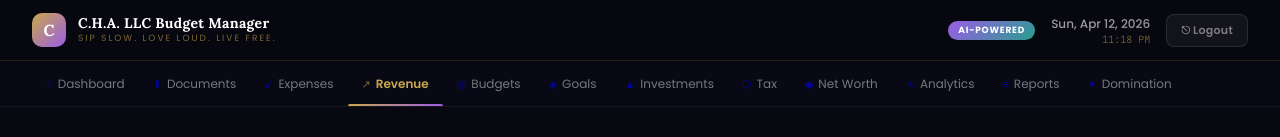
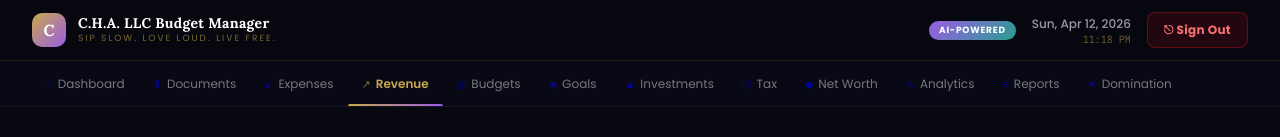
Before and after one commit to cha-llc/cha-budget-manager, a Next.js app: page /revenue in a window 1280 px wide. Shown: the top 137 px of the page. Built offline with nearby package versions, Linux system fonts and the light colour scheme; no server answers; the database is empty.

Commit message:
fix: make Sign Out button visible — red tint, higher contrast, clearer label

```diff
--- a/components/Layout.tsx
+++ b/components/Layout.tsx
@@ -149,8 +149,8 @@ export default function Layout({ children, activeTab = 'dashboard' }: LayoutProp
               <p style={{ margin:0, fontSize:'10px', color:'rgba(201,168,76,0.5)', fontFamily:"'JetBrains Mono',monospace" }}>{time}</p>
             </div>
             <button onClick={handleLogout} disabled={loggingOut}
-              style={{ padding:'7px 14px', borderRadius:'8px', background:'rgba(255,255,255,0.05)', border:'1px solid rgba(255,255,255,0.1)', color:'rgba(255,255,255,0.45)', fontSize:'11px', fontWeight:'600', cursor:'pointer', fontFamily:'Poppins,sans-serif', transition:'all 0.2s', letterSpacing:'0.3px' }}>
-              {loggingOut ? '...' : '⎋ Logout'}
+              style={{ padding:'8px 16px', borderRadius:'8px', background:'rgba(193,18,31,0.15)', border:'1px solid rgba(193,18,31,0.4)', color:'#f87171', fontSize:'12px', fontWeight:'700', cursor:'pointer', fontFamily:'Poppins,sans-serif', transition:'all 0.2s', letterSpacing:'0.3px', whiteSpace:'nowrap' }}>
+              {loggingOut ? 'Signing out...' : '⎋ Sign Out'}
             </button>
           </div>
         </div>
```
Also changed, not shown: 1 other file (tests, documents, lock files or other folders).
